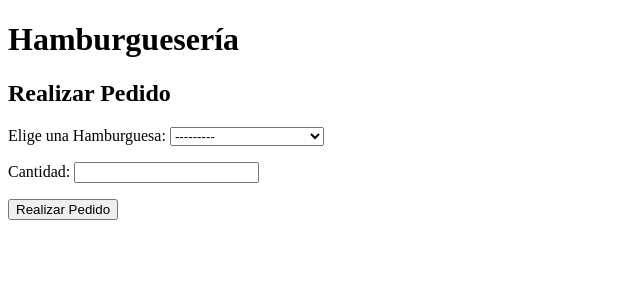
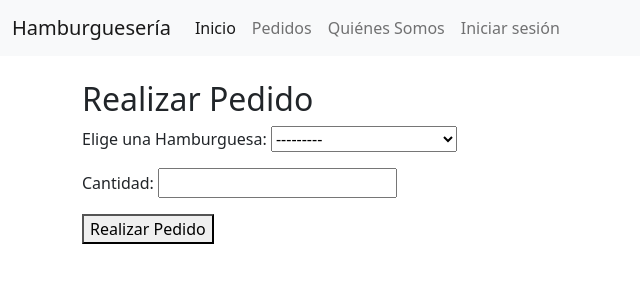
Before and after one commit to joaquin-benitez/proyectopy, a Django app: page /pedidos/realizar/ in a window 1280 px wide. Shown: the top 300 px of the page, without its empty margins (0-640 px from the left). Run offline with Django 5.2, Linux system fonts and the light colour scheme; a user stored in the database is signed in; data comes from the database, SQL or seed files in the repository.

Commit message:
agregue pestaña lista

```diff
--- a/hamburgueseria/hamburgueseria/urls.py
+++ b/hamburgueseria/hamburgueseria/urls.py
@@ -19,6 +19,7 @@
 from django.conf import settings
 from django.conf.urls.static import static
 from django.contrib.auth import views as auth_views
+from pedidos import views
 
 urlpatterns = [
     path('admin/', admin.site.urls),
@@ -26,6 +27,7 @@
     path('pedidos/', include('pedidos.urls')),
     path('accounts/login/', auth_views.LoginView.as_view(), name='login'),
     path('accounts/logout/', auth_views.LogoutView.as_view(), name='logout'),
+    path('pedidos/lista/', views.lista_pedidos, name='lista_pedidos'),
 ]
 
 if settings.DEBUG:
--- a/hamburgueseria/pedidos/views.py
+++ b/hamburgueseria/pedidos/views.py
@@ -1,6 +1,7 @@
 from django.shortcuts import render, redirect
 from .forms import PedidoForm
 from django.contrib.auth.decorators import login_required
+from .models import Pedido
 
 @login_required
 def realizar_pedido(request):
@@ -18,3 +19,7 @@
 
 def pedido_completado(request):
     return render(request, 'pedidos/pedido_completado.html')
+
+def lista_pedidos(request):
+    pedidos = Pedido.objects.all()
+    return render(request, 'pedidos/lista_pedidos.html', {'pedidos': pedidos})
--- a/hamburgueseria/templates/base_generic.html
+++ b/hamburgueseria/templates/base_generic.html
@@ -3,14 +3,42 @@
 <head>
     <meta charset="UTF-8">
     <meta name="viewport" content="width=device-width, initial-scale=1.0">
-    <title>{% block title %}Mi Sitio{% endblock %}</title>
+    <title>Hamburguesería</title>
+    <!-- Enlace a Bootstrap desde CDN -->
+    <link href="https://cdn.jsdelivr.net/npm/bootstrap@5.1.3/dist/css/bootstrap.min.css" rel="stylesheet">
 </head>
 <body>
-    <header>
-        <h1>Hamburguesería</h1>
-    </header>
-    <main>
-        {% block content %}{% endblock %}
-    </main>
+    <nav class="navbar navbar-expand-lg navbar-light bg-light">
+        <div class="container-fluid">
+            <a class="navbar-brand" href="/">Hamburguesería</a>
+            <button class="navbar-toggler" type="button" data-bs-toggle="collapse" data-bs-target="#navbarNav" aria-controls="navbarNav" aria-expanded="false" aria-label="Toggle navigation">
+                <span class="navbar-toggler-icon"></span>
+            </button>
+            <div class="collapse navbar-collapse" id="navbarNav">
+                <ul class="navbar-nav">
+                    <li class="nav-item">
+                        <a class="nav-link active" aria-current="page" href="/">Inicio</a>
+                    </li>
+                    <li class="nav-item">
+                        <a class="nav-link" href="/pedidos/lista/">Pedidos</a>
+                    </li>
+                    <li class="nav-item">
+                        <a class="nav-link" href="/quienes-somos/">Quiénes Somos</a>
+                    </li>
+                    <li class="nav-item">
+                        <a class="nav-link" href="/accounts/login/">Iniciar sesión</a>
+                    </li>
+                </ul>
+            </div>
+        </div>
+    </nav>
+
+    <div class="container mt-4">
+        {% block content %}
+        {% endblock %}
+    </div>
+
+    <!-- Agregar el JS de Bootstrap -->
+    <script src="https://cdn.jsdelivr.net/npm/bootstrap@5.1.3/dist/js/bootstrap.bundle.min.js"></script>
 </body>
 </html>
```
Also changed, not shown: hamburgueseria/pedidos/templates/pedidos/lista_pedidos.html (added, +31 -0 lines).
